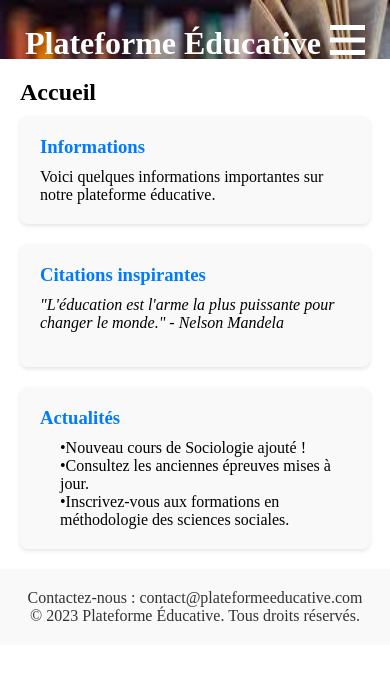
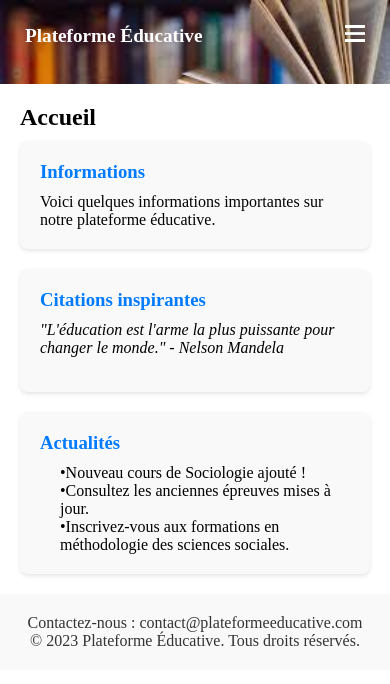
Before and after one commit to MEGNIGBETO/SOCIOADJARRA, a plain HTML site: page index.html in a window 390 px wide. Drawn offline with nearby package versions, Linux system fonts and the light colour scheme.

Commit message:
correction header

```diff
--- a/style.css
+++ b/style.css
@@ -9,7 +9,7 @@
 
 /* Styles pour l'en-tête */
 header {
-    height: 15vw;
+    height: 10vh;
     width: 100vw;
     background-image: url(images/background-menu.jpg);
     background-size: cover;
@@ -34,7 +34,7 @@ header {
 }
 
 .navbar .logo {
-  font-size: 2em;
+  font-size: 1.2em;
   font-weight: bold;
 }
 
@@ -56,7 +56,7 @@ header {
   position: absolute;
   right: 0;
   top: 50px;
-  width: 35px;
+  width: 20px;
 }
 
 /*header h1 {
@@ -289,7 +289,7 @@ section h2 {
 
     .nav-links ul li{
       margin: 50px 0;
-      font-size: 2em;
+      font-size: 1.2em;
     }
 
     .nav-links ul li a{
```
